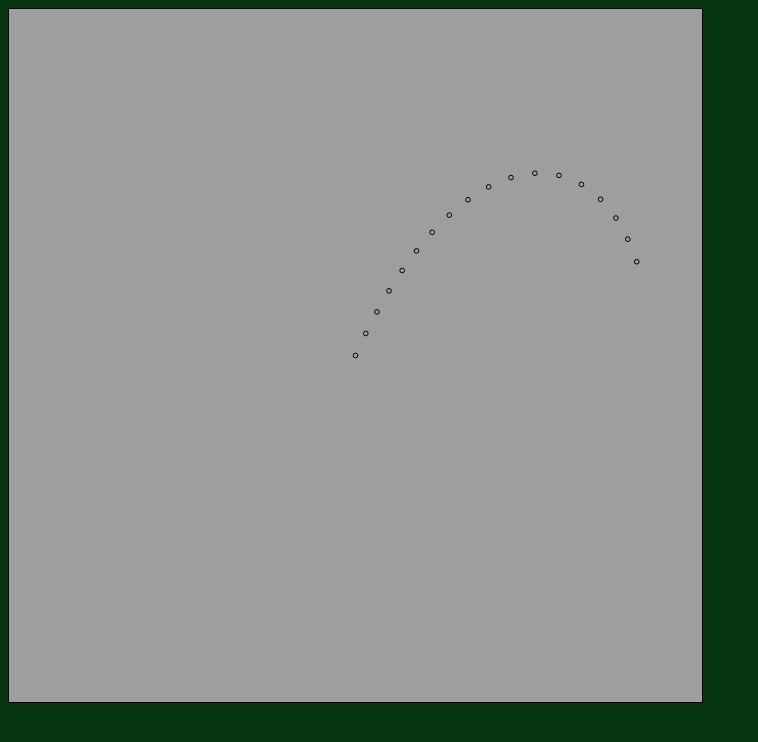
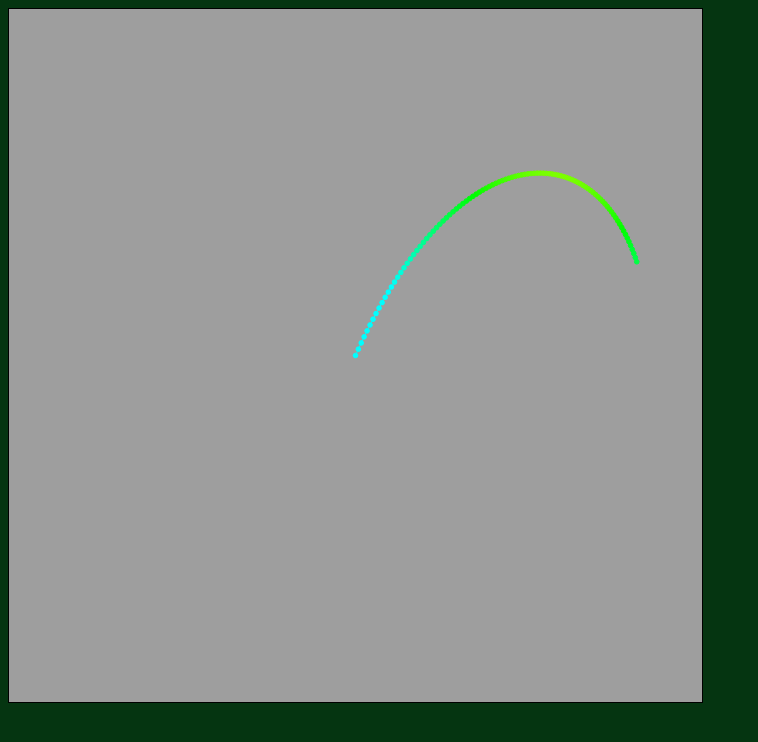
Before and after one commit to LemLib/Path-Gen, a website: page index.html in a window 1280 px wide. Shown: the whole page, without its empty margins (0-758 px from the left). Drawn offline with Linux system fonts and the light colour scheme.

Commit message:
added colors to indicate velocity at point

```diff
--- a/index.html
+++ b/index.html
@@ -10,6 +10,7 @@
             <canvas id="fieldCanvas" class="fieldCanvas" width="693" height="693"></canvas>
         </div>
 
+        <script src="scripts/userInput.js"></script>
         <script src="scripts/point.js"></script>
         <script src="scripts/spline.js"></script>
         <script src="scripts/index.js"></script>
--- a/scripts/index.js
+++ b/scripts/index.js
@@ -1,15 +1,4 @@
 const path = new Path(); // robot path
-
-
-// user settings
-let lookaheadDistance = 24; // the lookahead distance
-let curvatureMultiplier = 1; // how fast the robot moves over sharp curves
-let maxSpeed = 62.8318530718; // inches per second
-let maxAccel = 1; // inches per second per second
-let maxDecel = 1; // inches per second per second
-let trackWidth = 17; // robot track width in inches
-let precision = 10000; // how many raw points to generate per spline
-let inchesPerPoint = 5; // this will be approximated
 
 
 /**
@@ -47,6 +36,25 @@ function getCursorPosition(canvas, event) {
       event.clientY - rect.top);
   return mousePoint;
 };
+
+
+/**
+ * @brief convert an HSl color code to Hex
+ * @param {number} h - the hue
+ * @param {number} s - the saturation
+ * @param {number} l - the lightness
+ * @return {string} - the hex color code
+ */
+function hslToHex(h, s, l) {
+  l /= 100;
+  const a = s * Math.min(l, 1 - l) / 100;
+  const f = (n) => {
+    const k = (n + h / 30) % 12;
+    const color = l - a * Math.max(Math.min(k - 3, 9 - k, 1), -1);
+    return Math.round(255 * color).toString(16).padStart(2, '0');
+  };
+  return `#${f(0)}${f(8)}${f(4)}`;
+}
 
 
 /**
@@ -98,15 +106,27 @@ function drawSpline() {
   ctx.clearRect(0, 0, canvas.width, canvas.height);
   ctx.drawImage(img, 0, 0, img.width, img.height, // source rectangle
       0, 0, canvas.width, canvas.height); // destination rectangle
-
   // draw spline
-  for (let i = 0; i < path.points2.length; i++) {
-    const p1 = coordToPx(path.points2[i]);
+  for (let i = 0; i < path.points.length; i++) {
+    const p1 = coordToPx(path.points[i]);
+    // draw the points
     const radiusSetting = 0.5;
     const radius = radiusSetting * imgPixelsPerInch;
+    ctx.fillStyle = hslToHex((path.points[i].velocity/maxSpeed)*180, 100, 50);
+    ctx.strokeStyle = ctx.fillStyle;
     ctx.beginPath();
     ctx.arc(p1.x, p1.y, radius, 0, 2 * Math.PI);
     ctx.stroke();
+    ctx.fill();
     ctx.closePath();
+    // draw the lines
+    if (i < path.points.length - 1) {
+      const p2 = coordToPx(path.points[i + 1]);
+      ctx.beginPath();
+      ctx.moveTo(p1.x, p1.y);
+      ctx.lineTo(p2.x, p2.y);
+      ctx.stroke();
+      ctx.closePath();
+    }
   }
 };
--- a/scripts/spline.js
+++ b/scripts/spline.js
@@ -149,10 +149,10 @@ class Path {
     this.length = this.points[this.points.length - 1].distance;
 
     // init points2
-    this.points2 = [];
-
+    // this.points2 = [];
     // space out the points on the curve
-
+    // TODO: remove this, its not needed
+    /**
     const newSpacing = 1/(spacing-1);
     // map T onto t
     for (let T = 0; T < 1.00001; T += newSpacing) {
@@ -185,5 +185,32 @@ class Path {
         this.points2[this.points2.length - 1].distance = u;
       }
     }
+    */
+    // calculate the velocity
+    /**
+    this.points2[0].velocity = maxSpeed;
+    this.points2[this.points2.length - 1].velocity = maxSpeed;
+    for (let i = 1; i < this.points2.length - 1; i++) {
+      const curvature = calcCurvature(this.points2[i-1],
+          this.points2[i],
+          this.points2[i+1]);
+      const velocity = curvatureMultiplier / curvature; // velocity calculation
+      this.points2[i].velocity = Math.min(maxSpeed, velocity);
+    }
+    */
+
+    // generate velocities
+    for (let i = 0; i < this.points.length-1; i++) {
+      const p1 = this.points[i];
+      const p2 = this.points[i+1];
+
+      const v = new Vector(p1, p2);
+      const vel = Math.min(maxSpeed, curvatureMultiplier*v.getMagnitude());
+      this.points[i].velocity = vel;
+
+      if (i == this.points.length - 2) {
+        this.points[i+1].velocity = vel;
+      }
+    }
   };
 };
--- /dev/null
+++ b/scripts/userInput.js
@@ -0,0 +1,9 @@
+// user settings
+let lookaheadDistance = 24; // the lookahead distance
+let curvatureMultiplier = 50; // robot speed over sharp curves, range from 1 - 5
+let maxSpeed = 62.8318530718; // inches per second
+let maxAccel = 1; // inches per second per second
+let maxDecel = 1; // inches per second per second
+let trackWidth = 17; // robot track width in inches
+let precision = 100; // how many raw points to generate per spline
+let inchesPerPoint = 1; // this will be approximated
```
